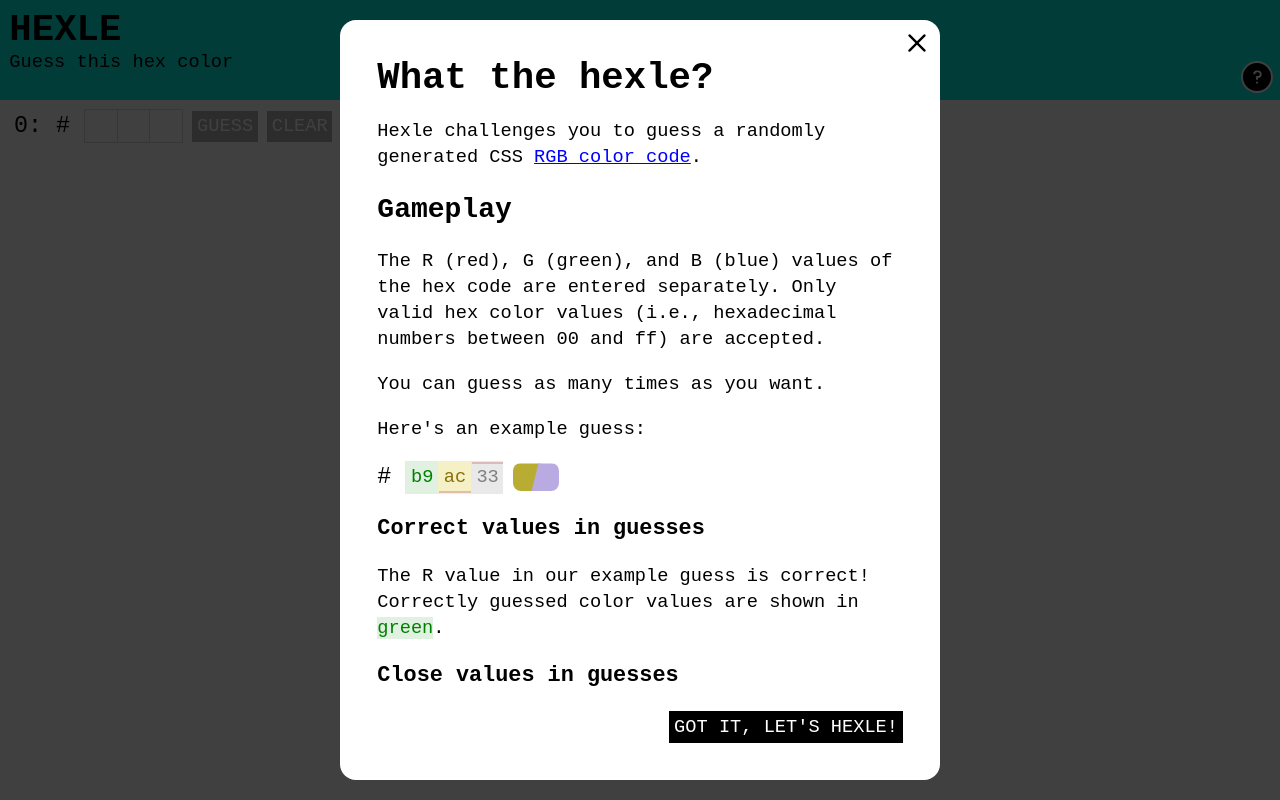
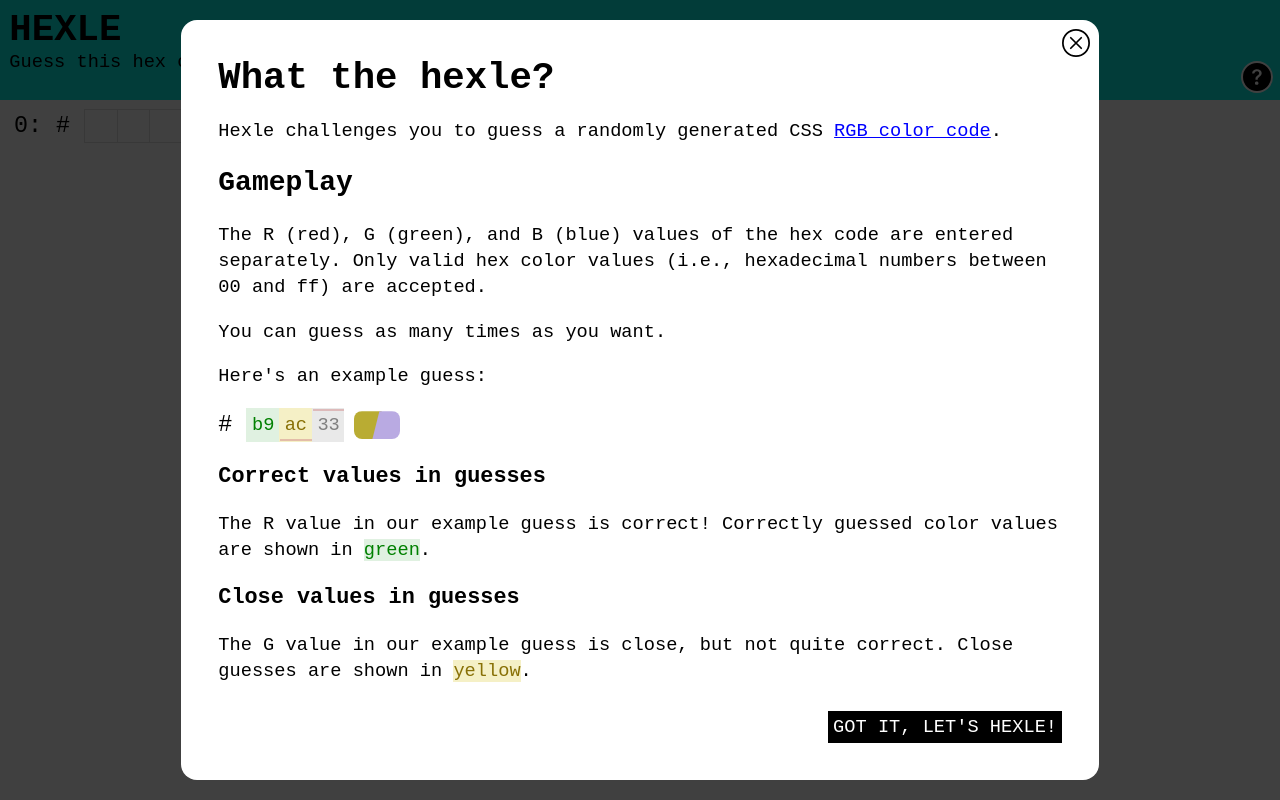
Before and after one commit to chadlavi/hexle, a React (Create React App) app: page / in a window 1280 px wide. Both pictures are taken after a click on the button "help". Built offline with nearby package versions, Linux system fonts and the light colour scheme.

Commit message:
updates to style and help copy

```diff
--- a/src/Help.js
+++ b/src/Help.js
@@ -97,18 +97,17 @@ export function Help({ toggle }) {
               <h2>Attribution</h2>
               <p>This game is sorta kinda like wordle.</p>
               <p>
-                <a target="_blank" rel="noreferrer" href="http://gregtaff.com">
-                  Greg Archer
-                </a>{" "}
-                came up with the original concept for this, and{" "}
                 <a
                   target="_blank"
                   rel="noreferrer"
                   href="http://chadlavimoniere.com"
                 >
                   Chad Lavimoniere
-                </a>{" "}
-                was dumb enough to try to build that idea. You can see the code for this app on <a target="_blank" rel="noreferrer" href="https://github.com/chadlavi/hexle">github</a>.
+                </a> build this based on an idea by <a target="_blank" rel="noreferrer" href="http://gregtaff.com">
+                  Greg Archer
+                </a>. You can see the code for this app on <a target="_blank" rel="noreferrer" href="https://github.com/chadlavi/hexle">
+                  github
+                </a>.
               </p>
             </div>
             <div id="help-modal-buttons-row">
--- a/src/Icons.js
+++ b/src/Icons.js
@@ -1,11 +1,15 @@
 export function QuestionCircleIcon(props) {
   return (
-    <svg fill="none" viewBox="0 0 15 15" height="1em" width="1em" {...props}>
+    <svg
+      fill="currentColor"
+      viewBox="0 0 16 16"
+      height="1em"
+      width="1em"
+      {...props}
+    >
       <path
-        fill="currentColor"
         fillRule="evenodd"
-        d="M0 7.5a7.5 7.5 0 1115 0 7.5 7.5 0 01-15 0zM5.5 6a2 2 0 012-2h.6c1.05 0 1.9.85 1.9 1.9V6a2 2 0 01-2 2v1H7V7h1a1 1 0 001-1v-.1a.9.9 0 00-.9-.9h-.6a1 1 0 00-1 1h-1zM7 11v-1h1v1H7z"
-        clipRule="evenodd"
+        d="M16 8A8 8 0 110 8a8 8 0 0116 0zM5.496 6.033a.237.237 0 01-.24-.247C5.35 4.091 6.737 3.5 8.005 3.5c1.396 0 2.672.73 2.672 2.24 0 1.08-.635 1.594-1.244 2.057-.737.559-1.01.768-1.01 1.486v.105a.25.25 0 01-.25.25h-.81a.25.25 0 01-.25-.246l-.004-.217c-.038-.927.495-1.498 1.168-1.987.59-.444.965-.736.965-1.371 0-.825-.628-1.168-1.314-1.168-.803 0-1.253.478-1.342 1.134-.018.137-.128.25-.266.25h-.825zm2.325 6.443c-.584 0-1.009-.394-1.009-.927 0-.552.425-.94 1.01-.94.609 0 1.028.388 1.028.94 0 .533-.42.927-1.029.927z"
       />
     </svg>
   );
@@ -13,10 +17,22 @@ export function QuestionCircleIcon(props) {
 
 export function CloseIcon(props) {
   return (
-    <svg fill="none" viewBox="0 0 24 24" height="1em" width="1em" {...props}>
+    <svg
+      fill="currentColor"
+      viewBox="0 0 16 16"
+      height="1em"
+      width="1em"
+      {...props}
+    >
       <path
-        fill="currentColor"
-        d="M6.225 4.811a1 1 0 00-1.414 1.414L10.586 12 4.81 17.775a1 1 0 101.414 1.414L12 13.414l5.775 5.775a1 1 0 001.414-1.414L13.414 12l5.775-5.775a1 1 0 00-1.414-1.414L12 10.586 6.225 4.81z"
+        fillRule="evenodd"
+        d="M8 15A7 7 0 108 1a7 7 0 000 14zm0 1A8 8 0 108 0a8 8 0 000 16z"
+      />
+      <path
+        stroke="currentColor"
+        strokeLinecap="round"
+        strokeLinejoin="round"
+        d="M5 11l6-6m0 6L5 5"
       />
     </svg>
   );
--- a/src/styles.css
+++ b/src/styles.css
@@ -51,7 +51,7 @@ iframe {
 
 #help-modal {
   background-color: var(--background);
-  width: 600px;
+  width: 82ch;
   max-width: 95%;
   max-height: 95%;
   display: flex;
@@ -67,23 +67,25 @@ iframe {
   top: 0.5rem;
 }
 #help-modal-content {
-  padding: 2rem;
   display: flex;
   flex-direction: column;
-  /* max-height: 95vh; */
-  /* flex-shrink: 1; */
   min-height: 0px;
 }
 #help-modal-scroll {
-  /* max-height: 80%; */
   overflow-y: auto;
   margin-bottom: 1rem;
   flex-shrink: 1;
+  padding-left: 2rem;
+  padding-right: 2rem;
 }
 #help-modal-content h1 {
-  margin-right: 2rem;
+  padding-left: 2rem;
+  padding-right: 2rem;
+  padding-top: 2rem;
 }
 #help-modal-buttons-row {
+  padding: 2rem;
+  padding-top: 0;
   display: flex;
   flex-direction: row-reverse;
 }
```
Also changed, not shown: 12 other files (tests, documents, lock files or other folders).
